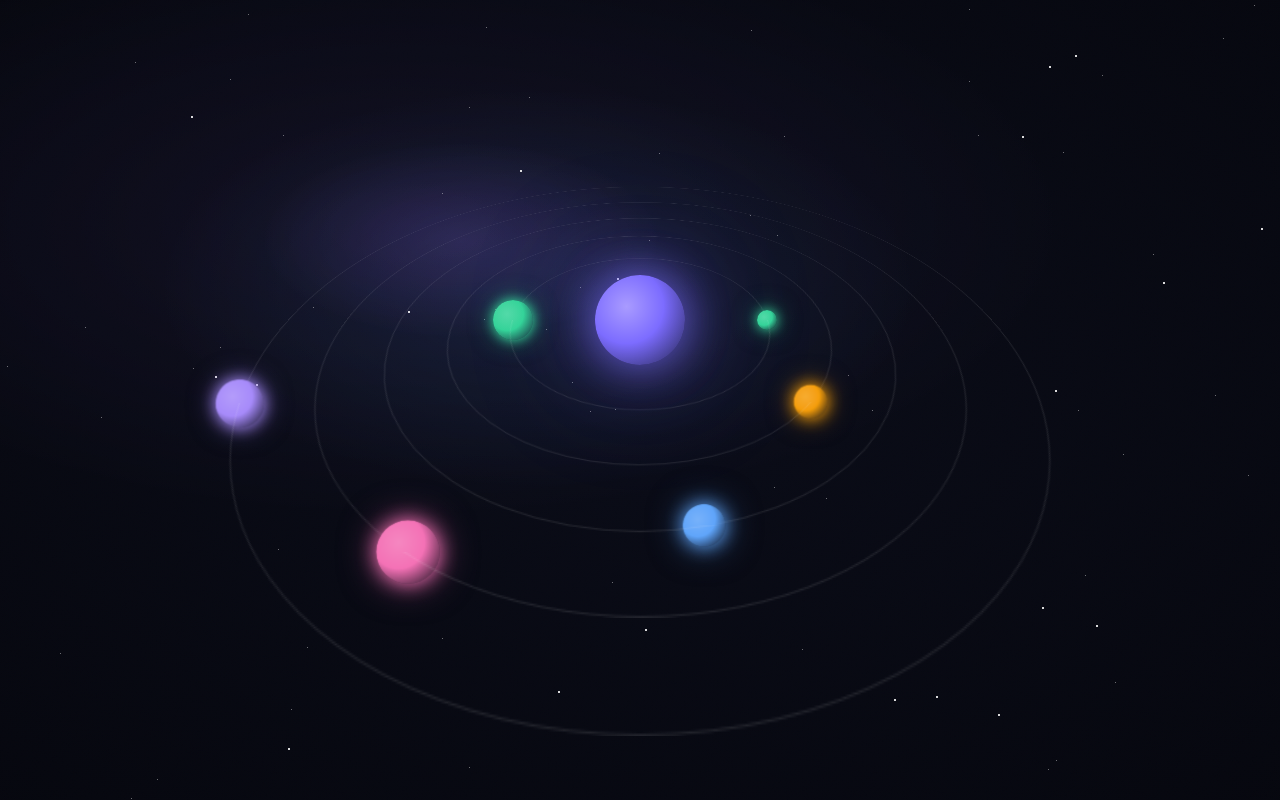
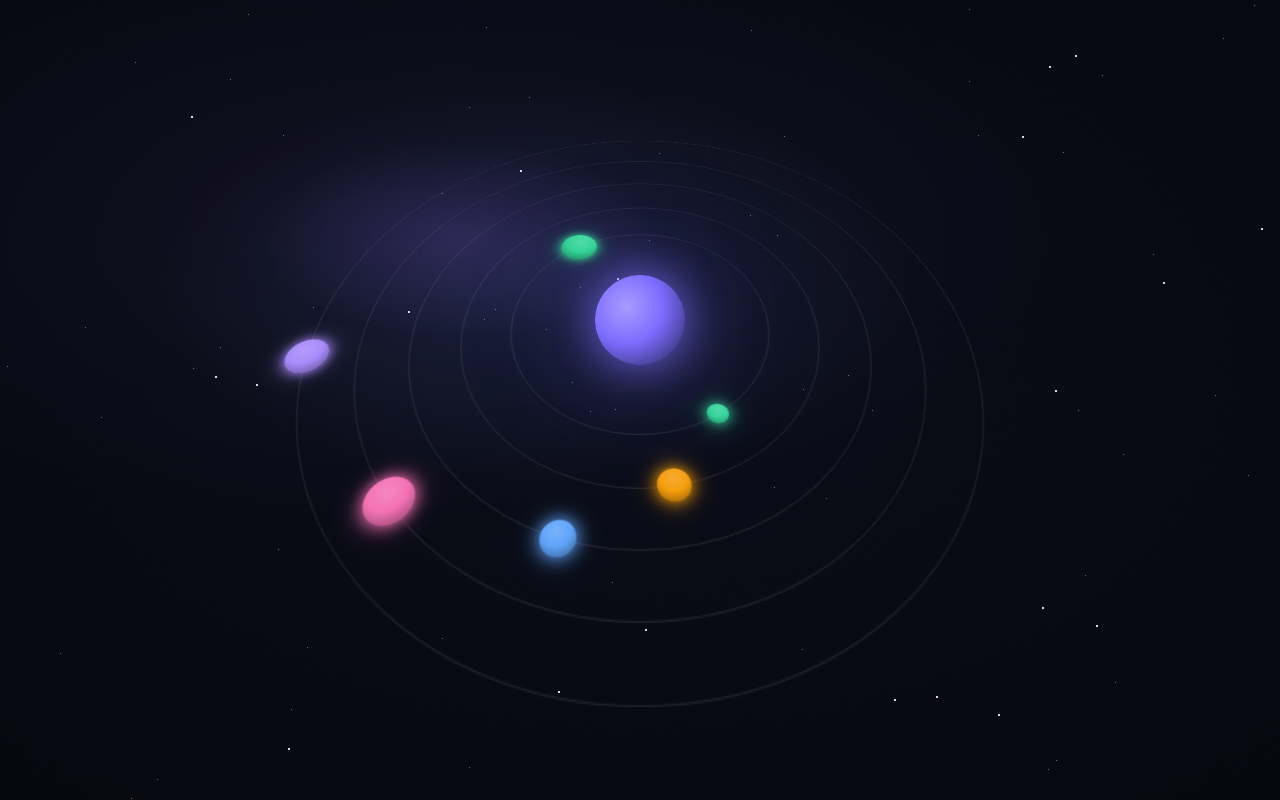
Before and after one commit to Vibranic-webapps/vibranic-orbit, a Next.js app: page /planet in a window 1280 px wide. Built offline with nearby package versions, Linux system fonts and the light colour scheme.

Commit message:
feat: animate task bodies orbiting the planet (#19)

```diff
--- a/app/components/orbit/Ring.tsx
+++ b/app/components/orbit/Ring.tsx
@@ -2,11 +2,13 @@ import { Priority } from "@/app/types";
 
 const BAND_SIZE = {
     crashing: 40,
-    inner:    58,
-    mid:      75,
-    outer:    92,
-    belt:     110,
+    inner:    55,
+    mid:      70,
+    outer:    85,
+    belt:     100,
 }
+
+const BAND_DURATION = { crashing: 50, inner: 70, mid: 110, outer: 170, belt: 240 }
 
 const PRIORITY_SIZE = { high: 5, medium: 3.5, low: 2.5 }
 
@@ -15,9 +17,10 @@ export default function Ring({ band, tasks, offset, }: { band: keyof typeof BAND
     const ringTasks = tasks.filter((t) => t.band === band)
     return (
         <div
-            className="[grid-area:1/1] relative rounded-full border border-white/10 transform-3d transform-[rotateX(55deg)]"
+            className="[grid-area:1/1] relative rounded-full border border-white/10 transform-3d transform-[rotateX(40deg)]"
             style={{ width: `${size}%`, height: `${size}%` }}
         >
+            <div className="absolute inset-0 transform-3d" style={{ animation: `orbit-spin ${BAND_DURATION[band]}s linear infinite` }}>
                 {ringTasks.map((task, index) => {
                     const angle = (index / ringTasks.length) * 360 + offset
                     const rad = angle * (Math.PI / 180)
@@ -27,13 +30,15 @@ export default function Ring({ band, tasks, offset, }: { band: keyof typeof BAND
                         <div
                         key={task.id}
                         className="absolute rounded-full
-                            bg-[radial-gradient(circle_at_35%_35%,color-mix(in_srgb,var(--c)_85%,white)_0%,var(--c)_45%,transparent_100%)]
+                            bg-[radial-gradient(circle_at_35%_35%,color-mix(in_srgb,var(--c)_85%,white)_0%,var(--c)_45%,color-mix(in_srgb,var(--c),black_45%)_100%)]
                             shadow-[0_0_12px_var(--c),0_0_24px_color-mix(in_srgb,var(--c)_50%,transparent)]
-                            transform-[translate(-50%,-50%)_rotateX(-55deg)]"
+                            transform-[translate(-50%,-50%)]
+                        "
                             style={{ width: `${PRIORITY_SIZE[task.priority]}vmin`, height: `${PRIORITY_SIZE[task.priority]}vmin`, top: `${top}%`, left: `${left}%`, ["--c" as string]: task.color } as React.CSSProperties}
                         />
                     )
                 })}
             </div>
+        </div>
     )
 }
--- a/app/globals.css
+++ b/app/globals.css
@@ -23,3 +23,16 @@ body {
   background: var(--void);
   color: var(--text-primary);
 }
+
+@keyframes orbit-spin {
+  to { transform: rotateZ(360deg); }
+}
+
+@media (prefers-reduced-motion: reduce) {
+  .orbit-spinner { animation: none !important; }
+}
+
+@keyframes orbit-counter {
+  from { transform: translate(-50%, -50%) rotateZ(0deg)    rotateX(-55deg); }
+  to   { transform: translate(-50%, -50%) rotateZ(-360deg) rotateX(-55deg); }
+}
```
Lines whose indentation alone changed are shown as unchanged.
